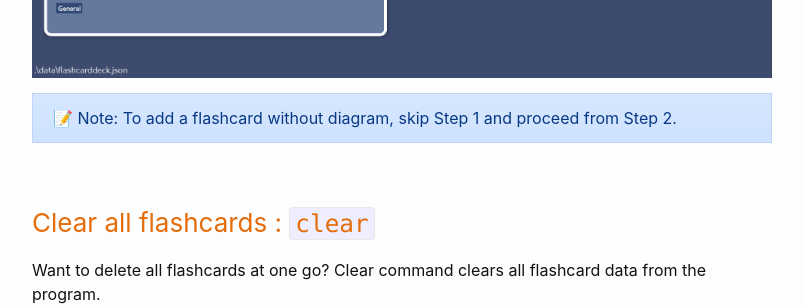
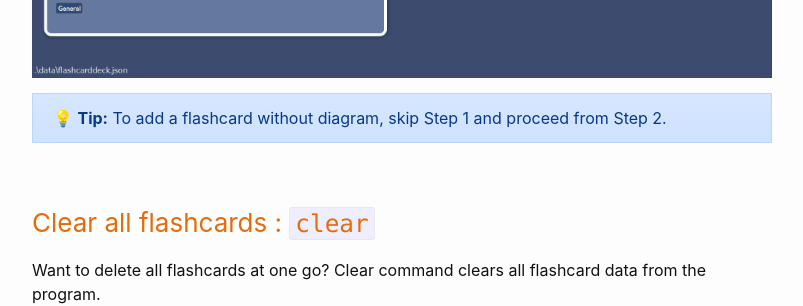
Before and after one commit to minzzelo/cs2101ug, a Jekyll site: the page built from docs/UserGuide.md, in a window 1280 px wide and 900 px high, scrolled down 7385 px. Shown: the part 152-458 px from the top of the window, without its empty margins (238-1041 px from the left). Built offline with Jekyll 4.4.1, drawn with Linux system fonts in a browser that asks for light colours; emoji names are drawn with the system emoji font.

Commit message:
Change note to tip

```diff
--- a/docs/UserGuide.md
+++ b/docs/UserGuide.md
@@ -169,7 +169,7 @@ Root folder containing SWEe Jar file        |  Image directory
 
 ![filedirectory](images/ug/ug_add_step3.png)
 
-<div markdown="span" class="alert alert-primary">:memo: Note:
+<div markdown="span" class="alert alert-primary">:bulb: **Tip:**
 To add a flashcard without diagram, skip Step 1 and proceed from Step 2.
 </div>
 
```
